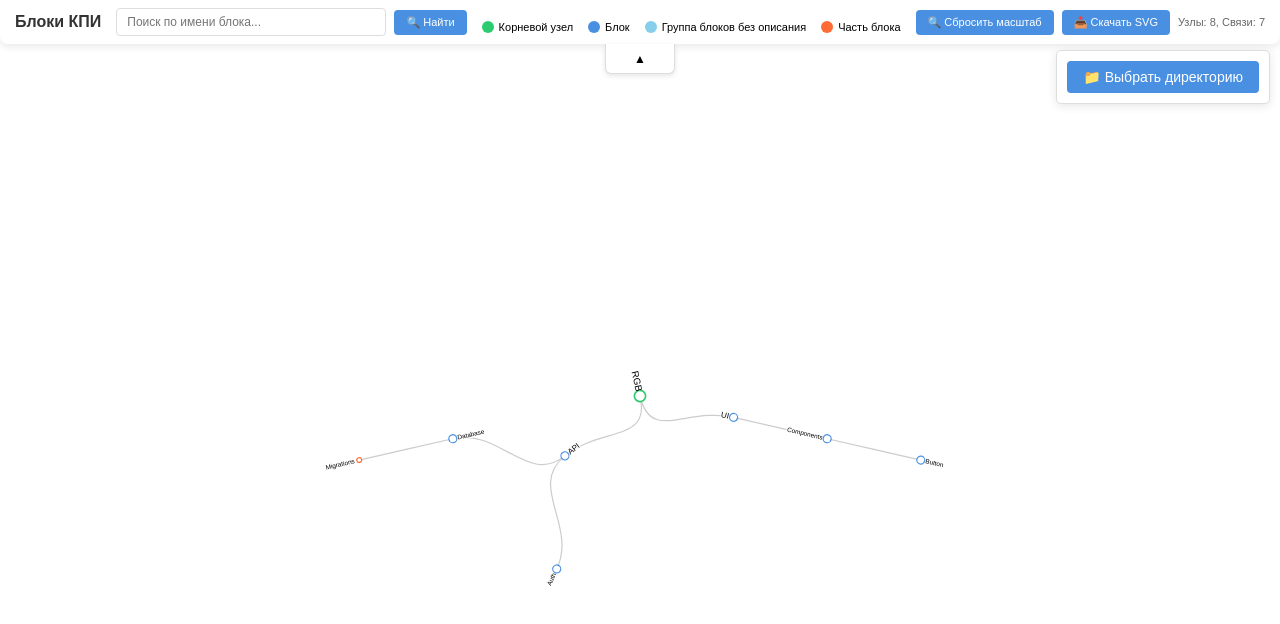
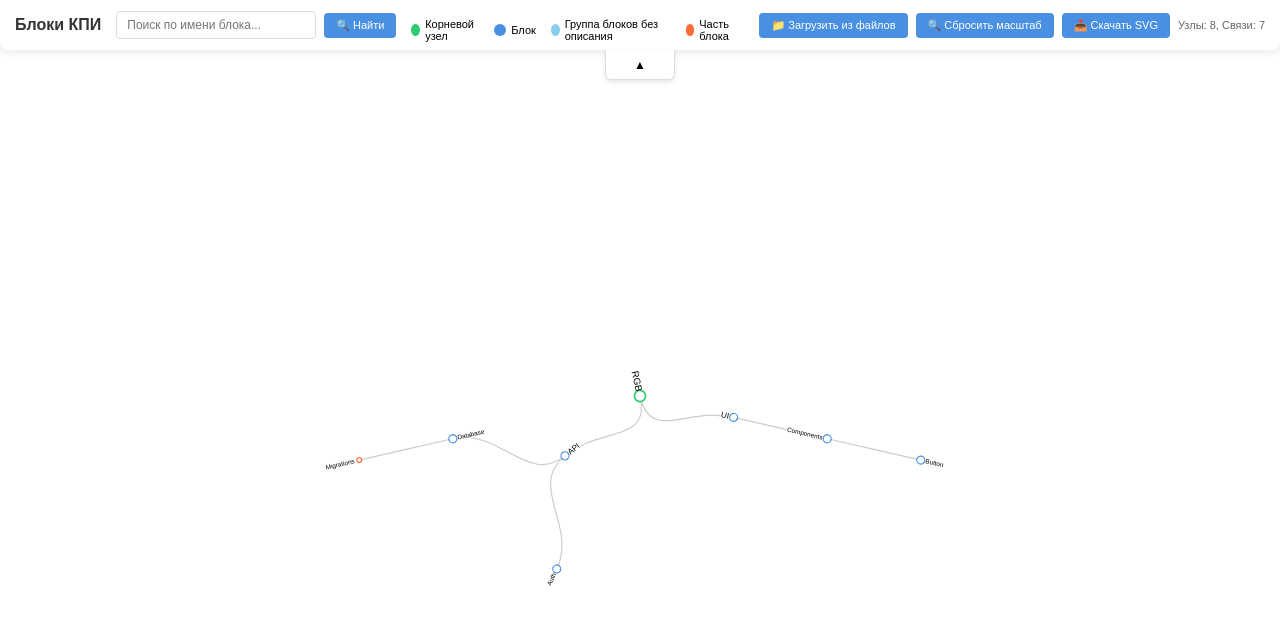
Before and after one commit to magarich228/KPIBlocksDiagramViewer, a React (Vite) app in the folder react/: page / in a window 1280 px wide. Shown: the top 624 px of the page. Built offline with nearby package versions, Linux system fonts and the light colour scheme.

Commit message:
перенос кнопки анализа .block-definition файлов в header

```diff
--- a/react/src/App.jsx
+++ b/react/src/App.jsx
@@ -4,15 +4,10 @@ import './blockGraph/ui/styles.css';
 
 function App() {
   const [blockData, setBlockData] = useState(null);
-  const [loading, setLoading] = useState(false);
-  const [error, setError] = useState(null);
-  const [fileSystemAvailable, setFileSystemAvailable] = useState(false);
+  const [loading, setLoading] = useState(true);
 
   useEffect(() => {
-    // Проверяем доступность File System API
-    setFileSystemAvailable(BlockDataService.isFileSystemAPISupported());
-
-    // Автоматически загружаем mock-данные при старте
+    // Автоматическая загрузка mock-данных при старте
     loadMockData();
   }, []);
 
@@ -23,20 +18,9 @@ function App() {
     setLoading(false);
   };
 
-  const handleSelectDirectory = async () => {
-    try {
-      setLoading(true);
-      setError(null);
-      const data = await BlockDataService.getBlockDefinitions();
-      setBlockData(data);
-    } catch (err) {
-      console.error('Error loading directory:', err);
-      setError('Не удалось загрузить данные из файловой системы. Используются демо-данные.');
-      // В случае ошибки загружаем mock-данные
-      loadMockData();
-    } finally {
-      setLoading(false);
-    }
+  // Callback для обработки загруженных данных
+  const handleDataLoaded = (data) => {
+    setBlockData(data);
   };
 
   if (loading) {
@@ -56,47 +40,10 @@ function App() {
 
   return (
     <div className="App">
-      {/* Панель выбора директории */}
-      {fileSystemAvailable && (
-        <div style={{
-          position: 'fixed',
-          top: '50px',
-          right: '10px',
-          zIndex: 10000,
-          background: 'white',
-          padding: '10px',
-          borderRadius: '5px',
-          boxShadow: '0 2px 10px rgba(0,0,0,0.1)',
-          border: '1px solid #ddd'
-        }}>
-          <button
-            onClick={handleSelectDirectory}
-            style={{
-              padding: '8px 16px',
-              fontSize: '14px',
-              backgroundColor: '#4a90e2',
-              color: 'white',
-              border: 'none',
-              borderRadius: '4px',
-              cursor: 'pointer'
-            }}
-          >
-            📁 Выбрать директорию
-          </button>
-          {error && (
-            <div style={{
-              marginTop: '10px',
-              color: '#e74c3c',
-              fontSize: '12px',
-              maxWidth: '200px'
-            }}>
-              {error}
-            </div>
-          )}
-        </div>
-      )}
-
-      <BlockGraph data={blockData} />
+      <BlockGraph
+        data={blockData}
+        onDataLoaded={handleDataLoaded}
+      />
     </div>
   );
 }
--- a/react/src/blockGraph/ui/BlockGraph.jsx
+++ b/react/src/blockGraph/ui/BlockGraph.jsx
@@ -5,7 +5,8 @@ import GraphControls from './GraphControls.jsx';
 import NodeTooltip from './NodeTooltip.jsx';
 import './styles.css';
 
-const BlockGraph = ({ data }) => {
+// Добавляем onDataLoaded в пропсы компонента
+const BlockGraph = ({ data, onDataLoaded }) => {
   const svgRef = useRef();
   const containerRef = useRef();
   const [tooltip, setTooltip] = useState({ visible: false, node: null, x: 0, y: 0 });
@@ -207,6 +208,7 @@ const BlockGraph = ({ data }) => {
         onResetZoom={handleResetZoom}
         onDownloadSVG={handleDownloadSVG}
         onToggleHeader={handleToggleHeader}
+        onDataLoaded={onDataLoaded}
         stats={{
           nodes: graphData.nodes.length,
           links: graphData.links.length
--- a/react/src/blockGraph/ui/GraphControls.jsx
+++ b/react/src/blockGraph/ui/GraphControls.jsx
@@ -1,4 +1,5 @@
 import React, { useState } from 'react';
+import { BlockDataService } from '../api/blockDataService.js';
 import './styles.css';
 
 const GraphControls = ({
@@ -6,10 +7,18 @@ const GraphControls = ({
   onResetZoom,
   onDownloadSVG,
   stats,
-  onToggleHeader
+  onToggleHeader,
+  onDataLoaded
 }) => {
   const [searchTerm, setSearchTerm] = useState('');
   const [isHeaderCollapsed, setIsHeaderCollapsed] = useState(false);
+  const [fileSystemAvailable, setFileSystemAvailable] = useState(false);
+  const [loading, setLoading] = useState(false);
+
+  React.useEffect(() => {
+    // Проверка доступности File System API при монтировании
+    setFileSystemAvailable(BlockDataService.isFileSystemAPISupported());
+  }, []);
 
   const handleSearch = () => {
     onSearch(searchTerm);
@@ -25,6 +34,21 @@ const GraphControls = ({
     const newState = !isHeaderCollapsed;
     setIsHeaderCollapsed(newState);
     onToggleHeader(newState);
+  };
+
+  const handleSelectDirectory = async () => {
+    if (!fileSystemAvailable) return;
+
+    try {
+      setLoading(true);
+      const data = await BlockDataService.getBlockDefinitions();
+      onDataLoaded(data); // Передача загруженных данных обратно в App
+    } catch (error) {
+      console.error('Error loading directory:', error);
+      // TODO: Уведомление об ошибке
+    } finally {
+      setLoading(false);
+    }
   };
 
   return (
@@ -64,6 +88,17 @@ const GraphControls = ({
         </div>
 
         <div className="controls">
+          {fileSystemAvailable && (
+            <button
+              onClick={handleSelectDirectory}
+              disabled={loading}
+              style={{
+                opacity: loading ? 0.6 : 1
+              }}
+            >
+              {loading ? '⏳ Загрузка...' : '📁 Загрузить из файлов'}
+            </button>
+          )}
           <button onClick={onResetZoom}>🔍 Сбросить масштаб</button>
           <button onClick={onDownloadSVG}>📥 Скачать SVG</button>
           <div className="stats" id="stats">
```
